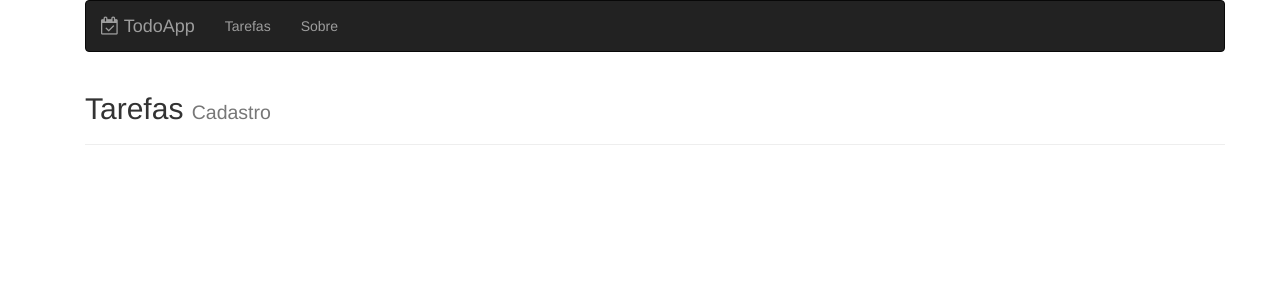
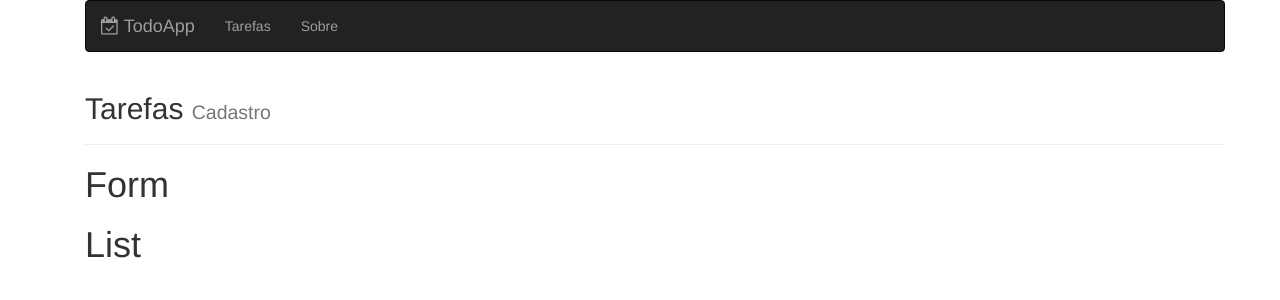
Before and after one commit to erick-costa/todo-app, a React (Create React App) app in the folder frontend/: page /#/todos in a window 1280 px wide. Shown: the top 300 px of the page. Built offline with nearby package versions, Linux system fonts and the light colour scheme.

Commit message:
frontend - componentes TodoForm e TodoList

```diff
--- a/frontend/src/todo/todo.jsx
+++ b/frontend/src/todo/todo.jsx
@@ -1,11 +1,15 @@
 import React, { Component } from "react"
 import PageHeader from "../template/pageHeader"
+import TodoForm from "./todoForm"
+import TodoList from "./todoList"
 
 export default class Todo extends Component {
   render() {
     return (
       <div>
         <PageHeader name="Tarefas" small="Cadastro" />
+        <TodoForm />
+        <TodoList />
       </div>
     )
   }
--- /dev/null
+++ b/frontend/src/todo/todoForm.jsx
@@ -0,0 +1,9 @@
+import React from "react"
+
+const TodoForm = (props) => (
+  <div>
+    <h1>Form</h1>
+  </div>
+)
+
+export default TodoForm
--- /dev/null
+++ b/frontend/src/todo/todoList.jsx
@@ -0,0 +1,9 @@
+import React from "react"
+
+const TodoList = (props) => (
+  <div>
+    <h1>List</h1>
+  </div>
+)
+
+export default TodoList
```
